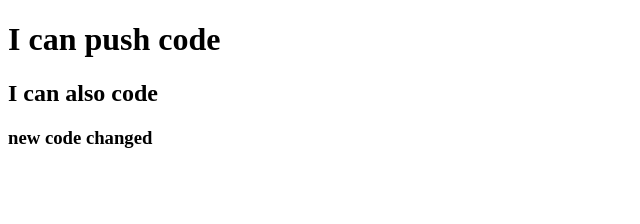
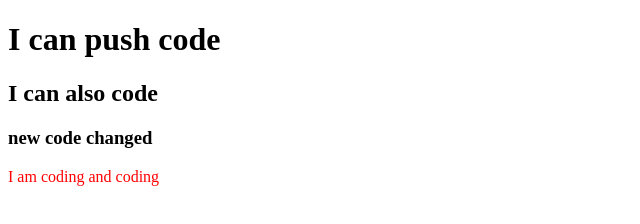
Before and after one commit to aliftareq/my-second-repo, a plain HTML site: page index2.html in a window 1280 px wide. Shown: the whole page, without its empty margins (0-640 px from the left). Drawn offline with Linux system fonts and the light colour scheme.

Commit message:
style added

```diff
--- a/index2.html
+++ b/index2.html
@@ -5,10 +5,12 @@
     <meta http-equiv="X-UA-Compatible" content="IE=edge">
     <meta name="viewport" content="width=device-width, initial-scale=1.0">
     <title>My second repo</title>
+    <link rel="stylesheet" href="style.css">
 </head>
 <body>
     <h1>I can push code</h1>
     <h2>I can also code</h2>
     <h3>new code changed</h3>
+    <p>I am coding and coding</p>
 </body>
 </html>
--- /dev/null
+++ b/style.css
@@ -0,0 +1,3 @@
+p{
+    color: red;
+}
```
